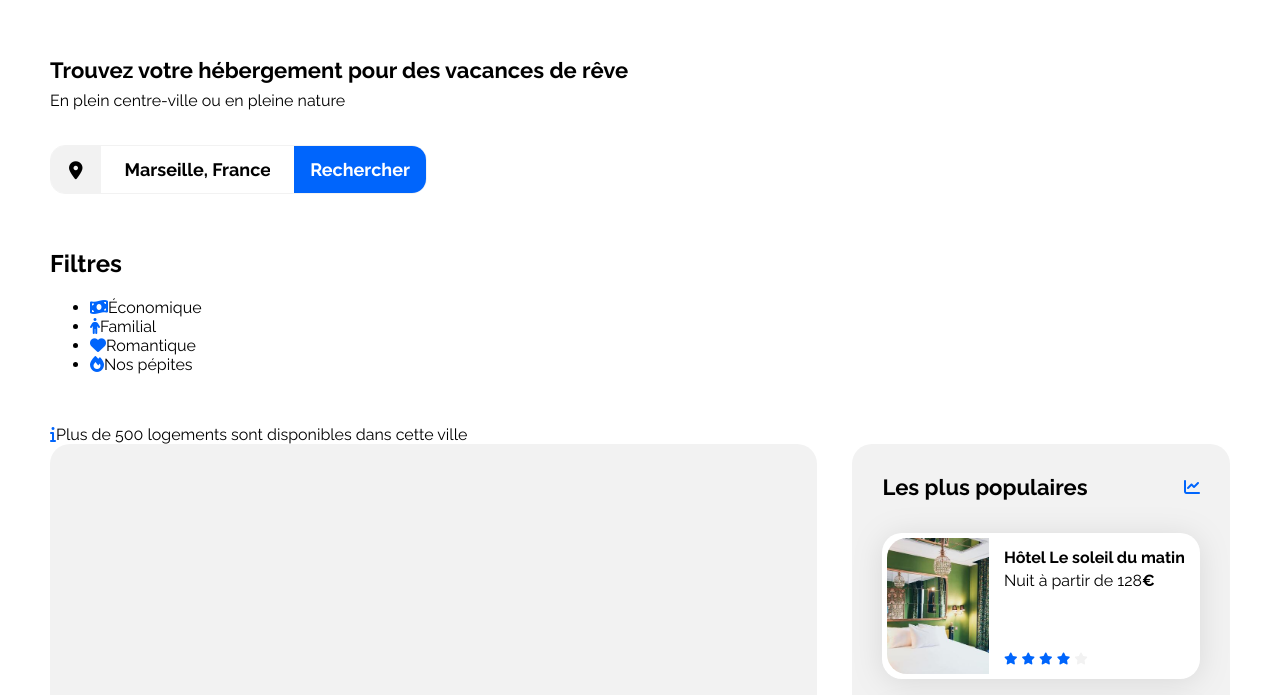
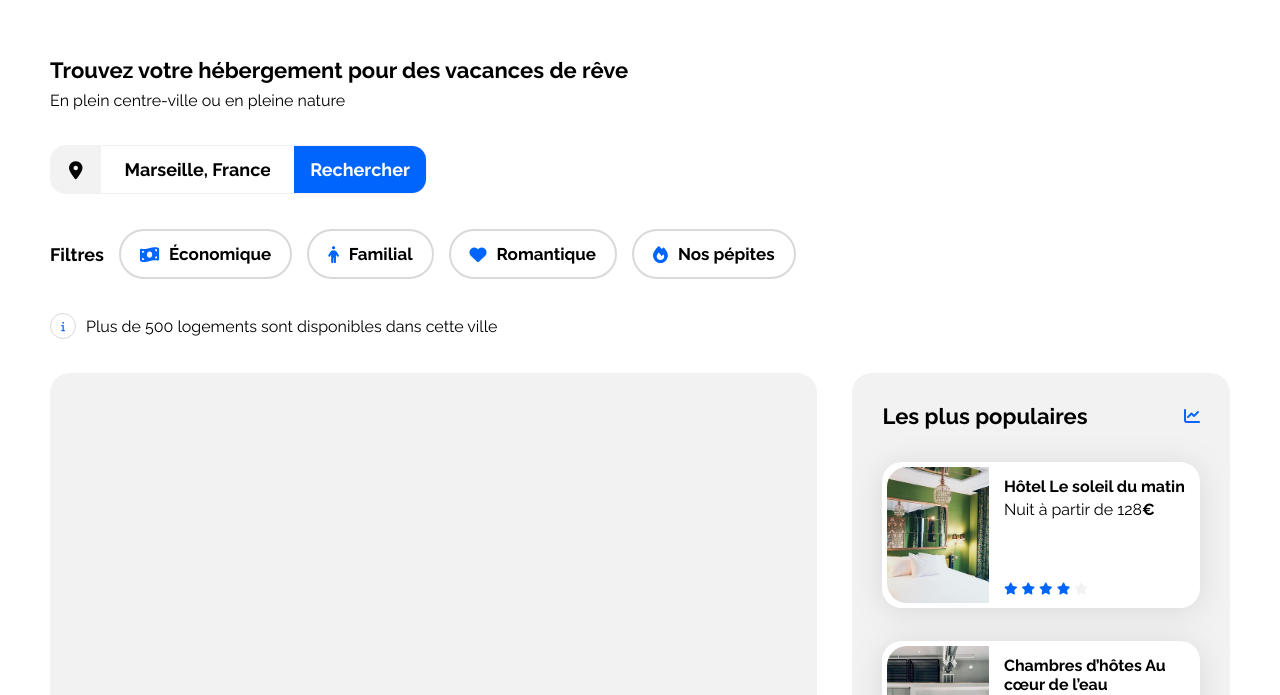
Before and after one commit to nicolas-pueyo-cazalis/booki, a plain HTML site: page index.html in a window 1280 px wide. Shown: the part 52-747 px from the top of the page. Drawn offline with Linux system fonts and the light colour scheme.

Commit message:
Intégration des filtres et du message d'information

```diff
--- a/css/style.css
+++ b/css/style.css
@@ -107,6 +107,7 @@ a {
     display: flex;
     flex-direction: column;
     gap: 35px;
+    margin-bottom: 35px;
 }
 /****** Search-titles ***********/
 .search-titles {
@@ -161,6 +162,59 @@ a {
     font-weight: 700;
     padding: 14px 16px;
     border: none;
+}
+/****** Search-filters ***********/
+.search-filters {
+    display: flex;
+    gap: 15px;
+    align-items: center;
+}
+.filter-list {
+    display: flex;
+    gap: 15px;
+    margin: 0;
+    padding: 0;
+    list-style-type: none;
+}
+.filter-title {
+    font-size: 18px;
+    font-weight: 700;
+    margin: 0;
+}
+.filter-link {
+    display: flex;
+    gap: 10px;
+    font-size: 17px;
+    font-weight: 700;
+    padding: 4px 19px;
+    border-radius: 25px;
+    border: 2px solid #d9d9d9;
+    height: 50px;
+    box-sizing: border-box;
+    align-items: center;
+}
+.filter-link:hover {
+    background-color: var(--filter-bg-color);
+}
+/****** Search-information ***********/
+.search-information {
+    display: flex;
+    gap: 10px;
+    justify-content: start;
+    align-items: center;
+    font-size: 16px;
+    font-weight: 400;
+    height: 24px;
+}
+.info-icon {
+    display: flex;
+    justify-content: center;
+    align-items: center;
+    border: 1px solid #d9d9d9;
+    border-radius: 50%;
+    height: 24px;
+    width: 24px;
+    font-size: 10px;
 }
 /****** Hebergements And Populaires ***********/
 .hebergements-and-populaires {
--- a/index.html
+++ b/index.html
@@ -51,7 +51,7 @@
                             En plein centre-ville ou en pleine nature
                         </p>
                     </div>
-                    <form class="search-form" action="" method="get">
+                    <form class="search-form" action="#" method="get">
                         <i
                             class="fa-solid fa-location-dot location-icon"
                             aria-hidden="true"
@@ -73,30 +73,48 @@
                         <ul class="filter-list">
                             <li>
                                 <a class="filter-link" href="#">
-                                    <i class="fa-solid fa-money-bill-wave"> </i
-                                    >Économique
+                                    <i
+                                        class="fa-solid fa-money-bill-wave"
+                                        aria-hidden="true"
+                                    ></i>
+                                    Économique
                                 </a>
                             </li>
                             <li>
                                 <a class="filter-link" href="#">
-                                    <i class="fa-solid fa-person"> </i>Familial
+                                    <i
+                                        class="fa-solid fa-person"
+                                        aria-hidden="true"
+                                    ></i>
+                                    Familial
                                 </a>
                             </li>
                             <li>
                                 <a class="filter-link" href="#">
-                                    <i class="fa-solid fa-heart"> </i>Romantique
+                                    <i
+                                        class="fa-solid fa-heart"
+                                        aria-hidden="true"
+                                    ></i>
+                                    Romantique
                                 </a>
                             </li>
                             <li>
                                 <a class="filter-link" href="#">
-                                    <i class="fa-solid fa-fire"> </i>Nos pépites
+                                    <i
+                                        class="fa-solid fa-fire"
+                                        aria-hidden="true"
+                                    ></i>
+                                    Nos pépites
                                 </a>
                             </li>
                         </ul>
                     </div>
                     <div class="search-information">
-                        <i class="fa-solid fa-info"> </i>Plus de 500 logements
-                        sont disponibles dans cette ville
+                        <i
+                            class="fa-solid fa-info info-icon"
+                            aria-hidden="true"
+                        ></i
+                        >Plus de 500 logements sont disponibles dans cette ville
                     </div>
                 </section>
                 <div class="hebergements-and-populaires">
```
